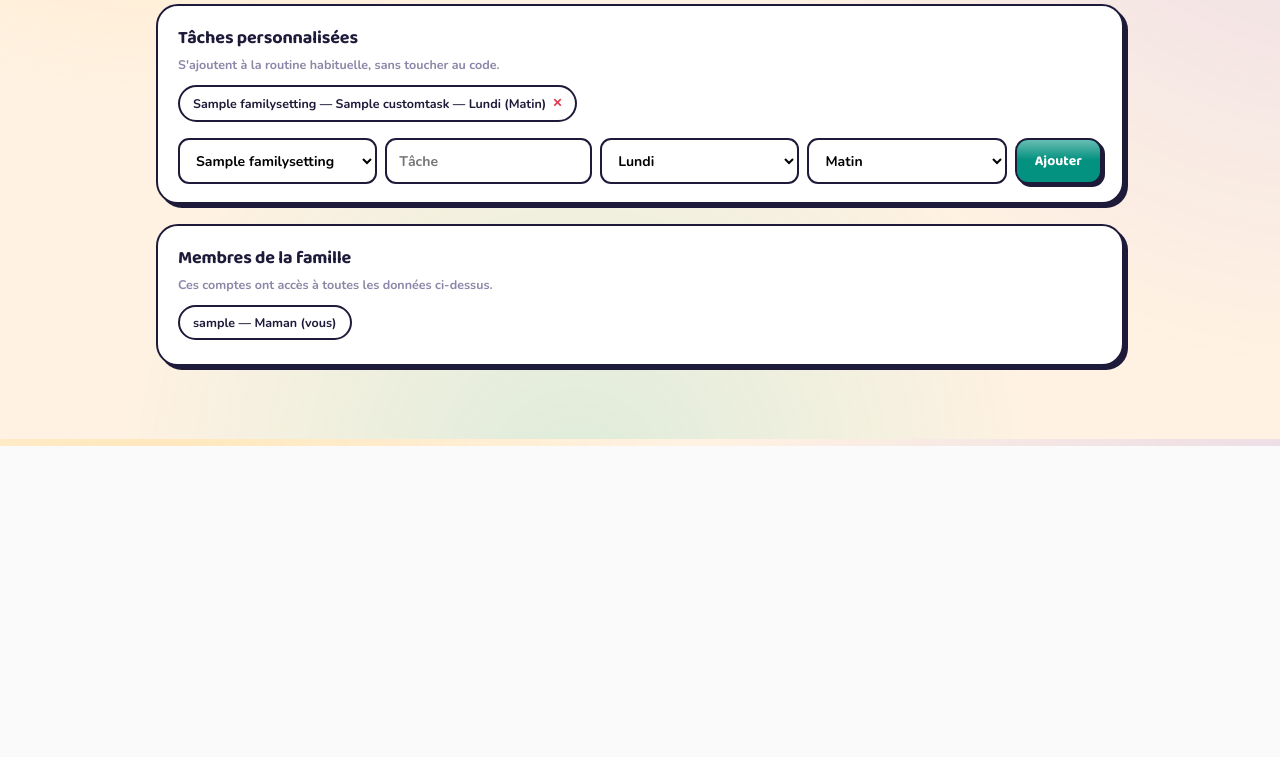
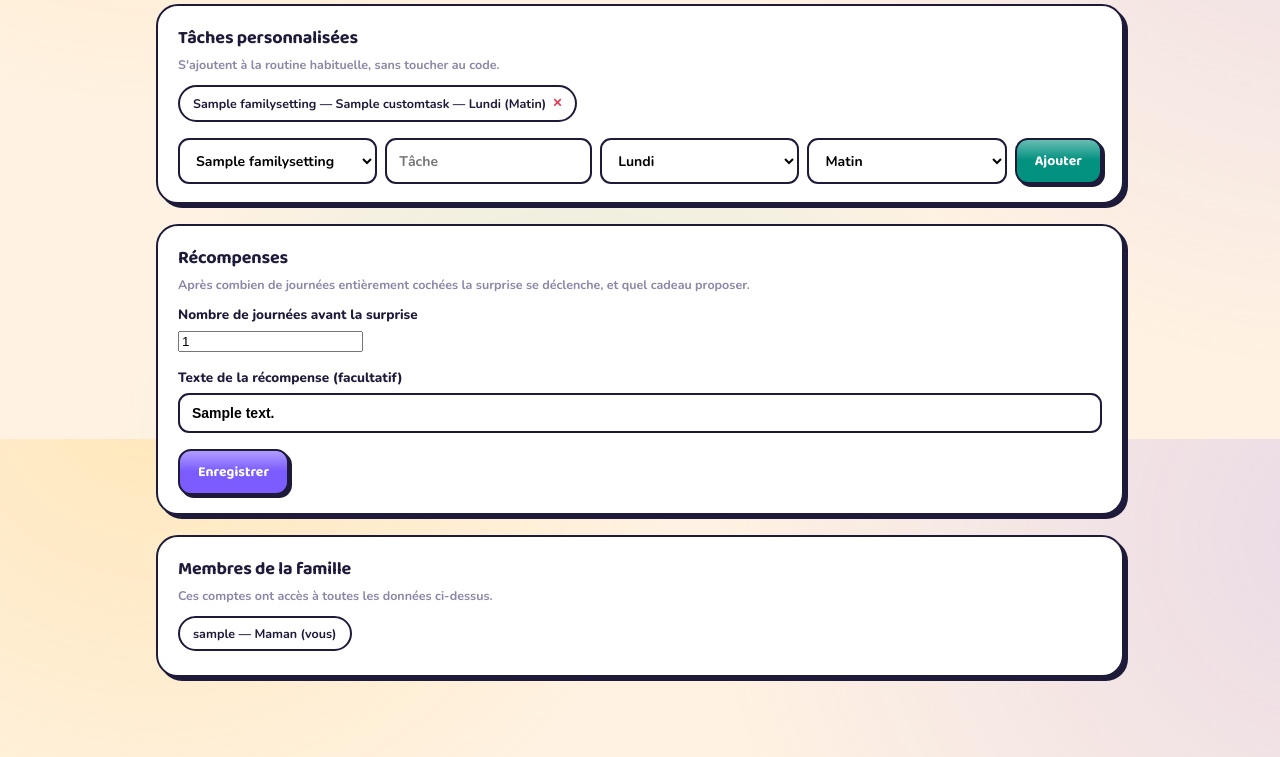
Before and after one commit to Khadaassi/notre-semaine, a Django app: page /reglages/ in a window 1280 px wide. Shown: the part 1161-1918 px from the top of the page. Before the commit the page ends 1607 px from the top, so only its background shows below. Run offline with Django 5.2, Linux system fonts and the light colour scheme; a user stored in the database is signed in; tables that the repository leaves empty hold one stand-in row (values such as "Sample post").

Commit message:
Make the star-reward milestone and popup text configurable per family
STAR_MILESTONE was a fixed global constant (15) and the surprise popup's
message was hardcoded in today.html's <script>. Both now live on
FamilySettings (star_milestone, star_reward_text), editable from a new
"Récompenses" card in settings.html.

_level_for, _award_star_if_day_complete and stars_view all read the
per-family threshold instead of the constant; toggle_task now passes the
parent's reward text through the JSON response to celebrateMilestone,
which falls back to the old generic message when none is set.

Co-Authored-By: Claude Sonnet 5 <noreply@anthropic.com>

```diff
--- a/planner/models.py
+++ b/planner/models.py
@@ -55,6 +55,15 @@ class FamilySettings(models.Model):
     rotation_table = models.CharField(max_length=10, choices=PERSON_CHOICES, default='fille')
     rotation_lave_vaisselle = models.CharField(max_length=10, choices=PERSON_CHOICES, default='fils')
     week_note = models.TextField(blank=True, default='')
+    # Reward settings (see views._award_star_if_day_complete / views.stars_view): configurable
+    # per family instead of the old global STAR_MILESTONE constant.
+    star_milestone = models.PositiveIntegerField(
+        default=15, help_text="Nombre de journées entièrement cochées avant la surprise."
+    )
+    star_reward_text = models.CharField(
+        max_length=200, blank=True, default='',
+        help_text="Texte affiché dans le popup de surprise (facultatif — sinon message générique)."
+    )
 
     class Meta:
         verbose_name = "Réglages famille"
@@ -145,7 +154,7 @@ class StarAward(models.Model):
 
 class KidStars(models.Model):
     """Cumulative reward-star count per kid. Individual stars aren't shown to the kid —
-    only the milestone (every STAR_MILESTONE, see views.py) surfaces as a surprise."""
+    only the milestone (every FamilySettings.star_milestone, see views.py) surfaces as a surprise."""
     family = models.ForeignKey(Family, on_delete=models.CASCADE)
     person = models.CharField(max_length=10, choices=PERSON_CHOICES)
     total = models.PositiveIntegerField(default=0)
--- a/planner/views.py
+++ b/planner/views.py
@@ -27,12 +27,13 @@ from .task_logic import (
 from .default_data import DEFAULT_RECIPES, DEFAULT_GROCERY, DEFAULT_ACTIVITIES
 
 PERSON_LABELS_STATIC = {'maman': 'Maman'}
-STAR_MILESTONE = 15  # every Nth fully-completed day surfaces the surprise reward popup
-STARS_PER_LEVEL = STAR_MILESTONE * 6  # cosmetic "Niv." badge — one level per 6 surprises (~12 weeks)
 
 
-def _level_for(total_stars):
-    return total_stars // STARS_PER_LEVEL + 1
+def _level_for(total_stars, milestone):
+    """Cosmetic "Niv." badge — one level per 6 surprises, scaled to that family's own
+    star_milestone (see FamilySettings.star_milestone) instead of a fixed constant."""
+    stars_per_level = max(1, milestone) * 6
+    return total_stars // stars_per_level + 1
 
 
 @ratelimit(key='ip', rate='10/h', method='POST', block=True)
@@ -131,7 +132,7 @@ def today(request):
     orders = {}
     for o in TaskOrder.objects.filter(family=family):
         orders.setdefault(o.person, {})[o.task_id] = o.order
-    levels = {s.person: _level_for(s.total) for s in KidStars.objects.filter(family=family)}
+    levels = {s.person: _level_for(s.total, settings.star_milestone) for s in KidStars.objects.filter(family=family)}
 
     cards = []
     for person in people:
@@ -211,26 +212,33 @@ def _checkable_ids_for(person, day, family):
 def _award_star_if_day_complete(family, person, day, real_date):
     """Called after a kid's task is checked off. If that completes every checkable task for
     the day, silently banks one star (see StarAward/KidStars) and reports whether this star
-    just crossed a STAR_MILESTONE threshold — the one moment the kid actually sees anything."""
+    just crossed that family's star_milestone threshold (FamilySettings.star_milestone) — the
+    one moment the kid actually sees anything. Also returns the parent-defined reward text
+    (FamilySettings.star_reward_text) when a milestone was just reached, so the caller can pass
+    it through to the celebration popup instead of a hardcoded message."""
     checkable_ids = _checkable_ids_for(person, day, family)
     if not checkable_ids:
-        return False, None
+        return False, None, None
     done_ids = set(TaskCompletion.objects.filter(
         family=family, person=person, date=real_date, done=True
     ).values_list('task_id', flat=True))
     if not checkable_ids.issubset(done_ids):
-        return False, None
+        return False, None, None
     _, created = StarAward.objects.get_or_create(family=family, person=person, date=real_date)
     if not created:
-        return False, None
+        return False, None, None
+    settings = FamilySettings.load(family)
+    milestone = max(1, settings.star_milestone)
     stars, _ = KidStars.objects.get_or_create(family=family, person=person)
     stars.total += 1
-    reached = stars.total // STAR_MILESTONE
+    reached = stars.total // milestone
     milestone_reached = reached > stars.milestones_shown
+    reward_text = None
     if milestone_reached:
         stars.milestones_shown = reached
+        reward_text = settings.star_reward_text or None
     stars.save()
-    return milestone_reached, stars.total
+    return milestone_reached, stars.total, reward_text
 
 
 @login_required
@@ -247,10 +255,13 @@ def toggle_task(request):
     TaskCompletion.objects.update_or_create(
         family=family, person=person, date=real_date, task_id=task_id, defaults={'done': done}
     )
-    milestone_reached, stars_total = False, None
+    milestone_reached, stars_total, reward_text = False, None, None
     if done and person in ('fille', 'fils'):
-        milestone_reached, stars_total = _award_star_if_day_complete(family, person, day, real_date)
-    return JsonResponse({'ok': True, 'milestone_reached': milestone_reached, 'stars_total': stars_total})
+        milestone_reached, stars_total, reward_text = _award_star_if_day_complete(family, person, day, real_date)
+    return JsonResponse({
+        'ok': True, 'milestone_reached': milestone_reached, 'stars_total': stars_total,
+        'reward_text': reward_text,
+    })
 
 
 @login_required
@@ -303,6 +314,7 @@ def reorder_tasks(request):
 def stars_view(request):
     family = _get_family(request)
     settings = FamilySettings.load(family)
+    milestone = max(1, settings.star_milestone)
     kids = [p for p in _family_people(settings) if p in ('fille', 'fils')]
     today = datetime.date.today()
     days = [today - datetime.timedelta(days=i) for i in range(27, -1, -1)]
@@ -322,9 +334,9 @@ def stars_view(request):
             'person': kid,
             'name': _person_label(kid, settings),
             'total': stars.total,
-            'level': _level_for(stars.total),
-            'in_cycle': stars.total % STAR_MILESTONE,
-            'milestone': STAR_MILESTONE,
+            'level': _level_for(stars.total, milestone),
+            'in_cycle': stars.total % milestone,
+            'milestone': milestone,
             'streak': streak,
             'days': [{'date': d, 'filled': d in awarded_dates, 'is_today': d == today} for d in days],
         })
@@ -556,6 +568,15 @@ def settings_view(request):
                     label=label,
                 )
                 messages.success(request, "Tâche ajoutée.")
+        elif 'save_rewards' in request.POST:
+            try:
+                milestone = int(request.POST.get('star_milestone', settings.star_milestone))
+            except (TypeError, ValueError):
+                milestone = settings.star_milestone
+            settings.star_milestone = max(1, milestone)
+            settings.star_reward_text = request.POST.get('star_reward_text', '').strip()
+            settings.save()
+            messages.success(request, "Récompense enregistrée.")
         else:
             settings.maman_name = request.POST.get('maman_name', settings.maman_name).strip() or settings.maman_name
             settings.fille_name = request.POST.get('fille_name', settings.fille_name).strip() or settings.fille_name
--- a/templates/planner/settings.html
+++ b/templates/planner/settings.html
@@ -109,6 +109,23 @@
 </div>
 
 <div class="card">
+  <h2>Récompenses</h2>
+  <div class="hint">Après combien de journées entièrement cochées la surprise se déclenche, et quel cadeau proposer.</div>
+  <form method="post">
+    {% csrf_token %}
+    <div class="settingsrow">
+      <label>Nombre de journées avant la surprise</label>
+      <input type="number" name="star_milestone" min="1" value="{{ settings.star_milestone }}">
+    </div>
+    <div class="settingsrow">
+      <label>Texte de la récompense (facultatif)</label>
+      <input type="text" name="star_reward_text" placeholder="Ex : une sortie au parc !" value="{{ settings.star_reward_text }}">
+    </div>
+    <button type="submit" name="save_rewards" value="1">Enregistrer</button>
+  </form>
+</div>
+
+<div class="card">
   <h2>Membres de la famille</h2>
   <div class="hint">Ces comptes ont accès à toutes les données ci-dessus.</div>
   {% for m in members %}
```
Also changed, not shown: planner/tests.py (+75 -1 lines), templates/planner/today.html (+5 -3 lines), planner/migrations/0015_familysettings_star_milestone_and_reward_text.py (added).
